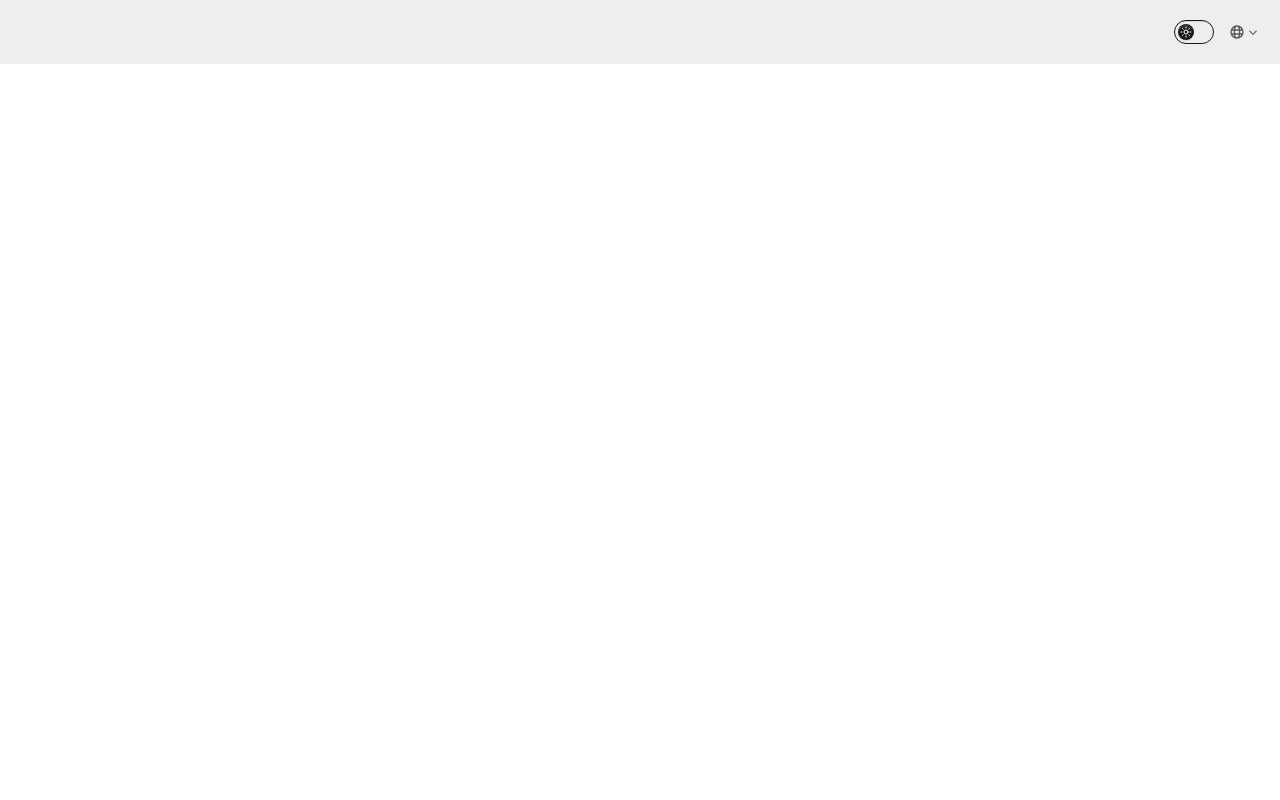
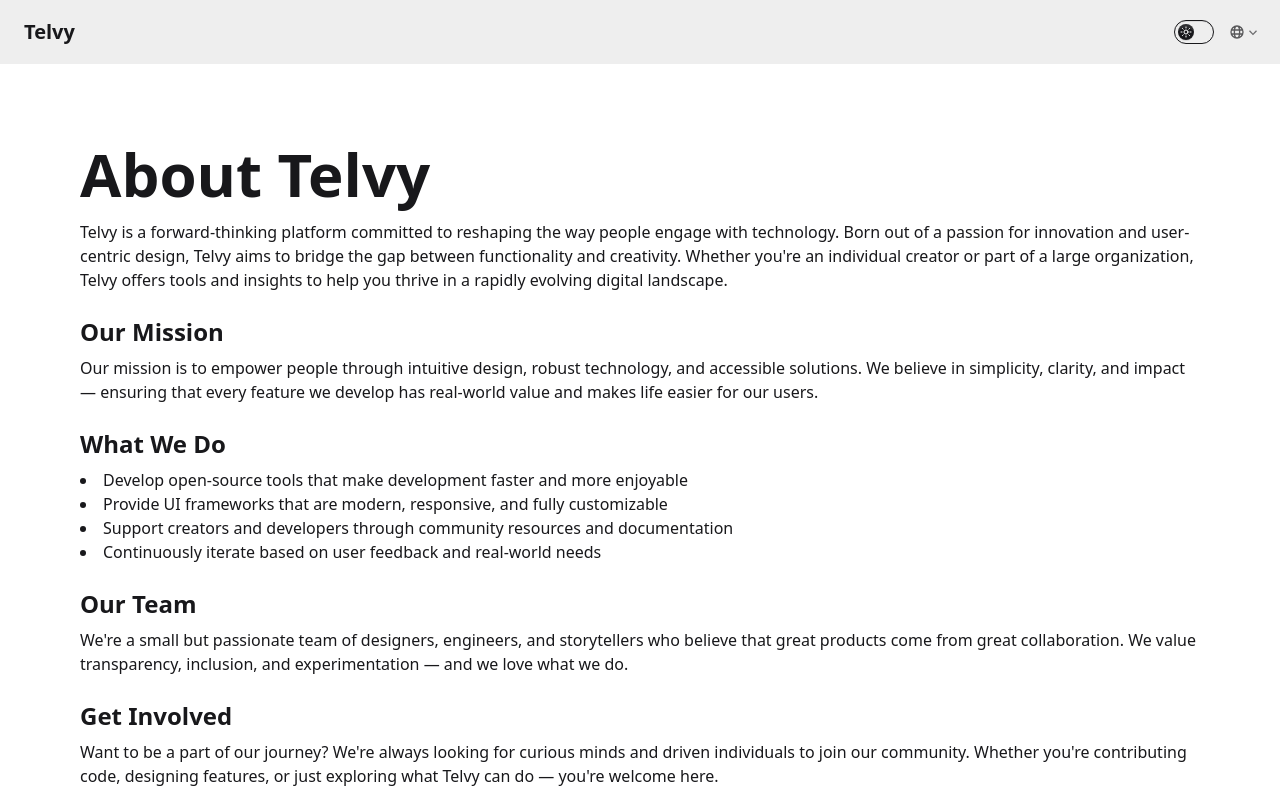
Before and after one commit to deep0ctave/telvy_v2, a React (Vite) app: page /about in a window 1280 px wide. Shown: the top 800 px of the page. Built offline with nearby package versions, Linux system fonts and the light colour scheme.

Commit message:
Add a simple About Page

```diff
--- /dev/null
+++ b/src/About.jsx
@@ -0,0 +1,44 @@
+function About() {
+  return (
+    <div className="p-20">
+      <h1 className="text-3xl lg:text-6xl font-bold mb-4">About Telvy</h1>
+      <p className="mb-4">
+        Telvy is a forward-thinking platform committed to reshaping the way people engage with technology.
+        Born out of a passion for innovation and user-centric design, Telvy aims to bridge the gap between
+        functionality and creativity. Whether you're an individual creator or part of a large organization,
+        Telvy offers tools and insights to help you thrive in a rapidly evolving digital landscape.
+      </p>
+
+      <h2 className="text-2xl font-semibold mt-6 mb-2">Our Mission</h2>
+      <p className="mb-4">
+        Our mission is to empower people through intuitive design, robust technology, and accessible solutions.
+        We believe in simplicity, clarity, and impact — ensuring that every feature we develop has real-world
+        value and makes life easier for our users.
+      </p>
+
+      <h2 className="text-2xl font-semibold mt-6 mb-2">What We Do</h2>
+      <ul className="list-disc list-inside mb-4">
+        <li>Develop open-source tools that make development faster and more enjoyable</li>
+        <li>Provide UI frameworks that are modern, responsive, and fully customizable</li>
+        <li>Support creators and developers through community resources and documentation</li>
+        <li>Continuously iterate based on user feedback and real-world needs</li>
+      </ul>
+
+      <h2 className="text-2xl font-semibold mt-6 mb-2">Our Team</h2>
+      <p className="mb-4">
+        We're a small but passionate team of designers, engineers, and storytellers who believe that great
+        products come from great collaboration. We value transparency, inclusion, and experimentation —
+        and we love what we do.
+      </p>
+
+      <h2 className="text-2xl font-semibold mt-6 mb-2">Get Involved</h2>
+      <p>
+        Want to be a part of our journey? We're always looking for curious minds and driven individuals to
+        join our community. Whether you're contributing code, designing features, or just exploring what
+        Telvy can do — you're welcome here.
+      </p>
+    </div>
+  );
+}
+
+export default About;
--- a/src/App.jsx
+++ b/src/App.jsx
@@ -3,6 +3,7 @@ import { BrowserRouter as Router, Routes, Route, useLocation } from 'react-route
 import './App.css';
 import Drawer from './Drawer.jsx';
 import Footer from './Footer.jsx';
+import About from './About.jsx';
 
 // Dummy components
 function Home() {
@@ -20,7 +21,7 @@ function Settings() {
 // The main logic component
 function MainLayout() {
   const location = useLocation();
-  const hideSidebarRoutes = ["/quiz"];
+  const hideSidebarRoutes = ["/quiz","/about"];
   const showSidebar = !hideSidebarRoutes.includes(location.pathname);
 
   return (
@@ -30,6 +31,7 @@ function MainLayout() {
           <Route path="/" element={<Home />} />
           <Route path="/quiz" element={<Quiz />} />
           <Route path="/settings" element={<Settings />} />
+          <Route path="/about" element={<About />} />
         </Routes>
       </Drawer>
       <Footer />
```
